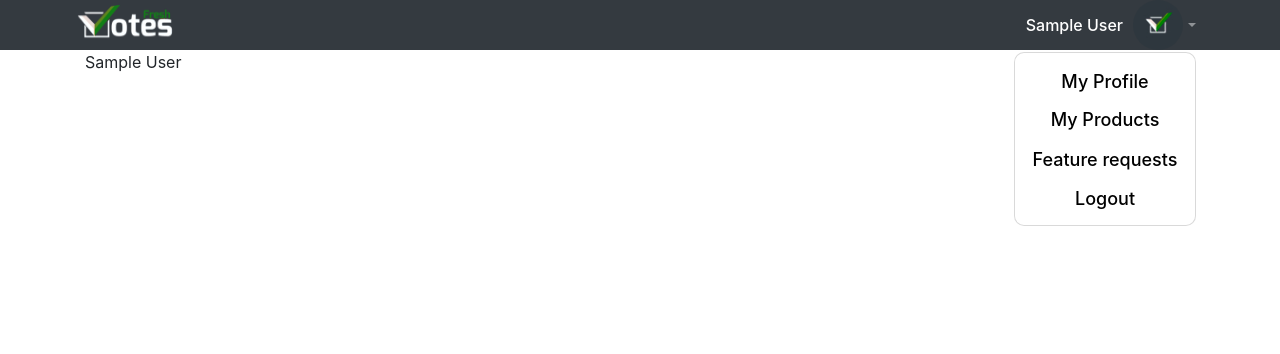
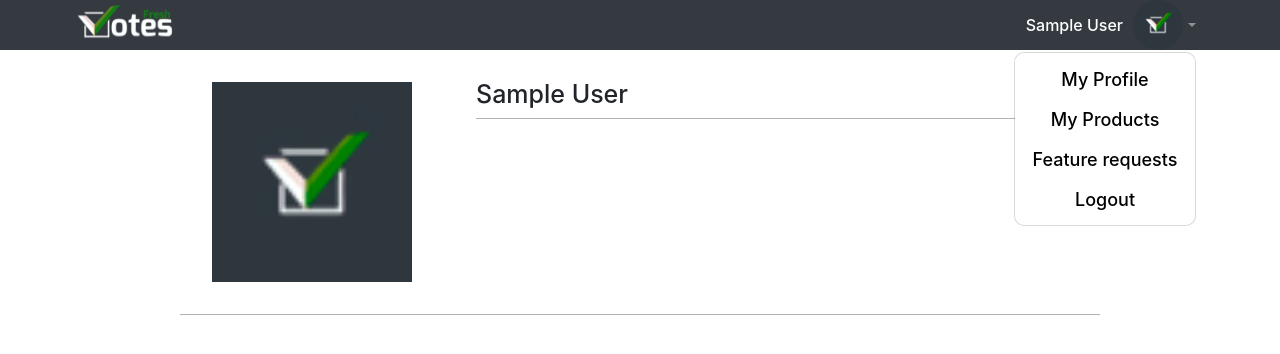
Before and after one commit to 3asyPe/FreshVotes, a Spring Boot app: page /user/1/profile in a window 1280 px wide, after a click that opens the changed part. Shown: the top 354 px of the page. Run offline with Spring Boot 4, Linux system fonts and the light colour scheme; the visitor is signed in with stand-in values (Sample User, id 1); some of the project's set-up classes (security, data sources, template engines, error pages and the like) are left out, and stand-ins take their place; some libraries are stand-ins or nearby versions.

Commit message:
Make profile page

```diff
--- a/FreshVotes/src/main/java/com/freshvotes/contoller/UserController.java
+++ b/FreshVotes/src/main/java/com/freshvotes/contoller/UserController.java
@@ -7,6 +7,7 @@ import org.springframework.stereotype.Controller;
 import org.springframework.ui.Model;
 import org.springframework.web.bind.annotation.GetMapping;
 import org.springframework.web.bind.annotation.PathVariable;
+import org.springframework.web.bind.annotation.PostMapping;
 import org.springframework.web.bind.annotation.RequestMapping;
 
 import com.freshvotes.domain.Feature;
@@ -34,6 +35,24 @@ public class UserController {
 		return "userProfile";
 	}
 
+	@GetMapping("/profile/edit")
+	public String editUserProfile(@PathVariable int userId,
+								  Model model) {
+		User user = userService.findById(userId);
+
+		model.addAttribute("user", user);
+
+		return "editUserProfile";
+	}
+
+	@PostMapping("/profile/edit")
+	public String saveUserProfile(@PathVariable int userId,
+								  User user) {
+		userService.save(user);
+
+		return "userProfile";
+	}
+
 	@GetMapping("/features")
 	public String showUserFeatureRequests(@PathVariable int userId,
 										  Model model) {
--- a/FreshVotes/src/main/resources/static/css/headerFragment.css
+++ b/FreshVotes/src/main/resources/static/css/headerFragment.css
@@ -58,17 +58,17 @@
     overflow: hidden;
 }
 
-#dropdown-first{
-	padding-top: 10px;
+.dropdown-first{
+    padding-top: 6px !important;
 }
 
-#dropdown-last{
-	padding-bottom: 8px;
+.dropdown-last{
+    padding-bottom: 6px !important;
 }
 
-#dropdown-first,
-#dropdown-last{
-	height: 46px;
+.dropdown-first,
+.dropdown-last{
+    height: 46px !important;
 }
 
 
--- a/FreshVotes/src/main/resources/static/css/userProfile.css
+++ b/FreshVotes/src/main/resources/static/css/userProfile.css
@@ -0,0 +1,97 @@
+.profile-container{
+    max-width: 950px;
+}
+
+.profile-header{
+    display: flex;
+    position: relative;
+
+    width: 100%;
+    padding: 2em;
+
+    border-bottom: 1px solid rgba(0, 0, 0, 0.3)
+}
+
+
+.profile-description{
+    margin: 0 2em 0 4em;
+    width: 100%;
+}
+
+.profile-icon-div{
+
+}
+
+.profile-icon{
+    width: 200px;
+    height: 200px;
+}
+
+.profile-name-div{
+    width: 100%;
+
+    padding-bottom: 0.7em;
+    border-bottom: 1px solid rgba(0, 0, 0, 0.3)
+}
+
+.profile-name{
+    margin: 0 auto;
+
+    font-size: 25px;
+    font-weight: 500;
+    line-height: 1;
+}
+
+.profile-info{
+    margin-top: 0.7em;
+    margin-left: 0.7em;
+}
+
+.profile-info-item{
+    display: flex;
+    width: 100%;
+    margin-top: 5px;
+
+    font-size: 14px;
+}
+
+.profile-info-label{
+    width: 25%;
+    color: #939191;
+}
+
+.profile-info-value{
+    width: 75%;
+}
+
+.more-dropdown{
+    position: absolute;
+
+    right: 10px;
+    top: 30px;
+}
+
+.more-icon{
+    height: 15px;
+    width: 15px;
+}
+
+.more-icon:hover{
+    fill: #939191;
+}
+
+.more-dropdown-item{
+    min-height: 30px !important;
+    min-width: 130px !important;
+
+    font-size: 16px !important;
+}
+
+.more-dropdown-first{
+    padding-top: 5px !important
+}
+
+.more-dropdown-first,
+.more-dropdown-last{
+    height: 35px;
+}
--- a/FreshVotes/src/main/resources/templates/dashboard-private.html
+++ b/FreshVotes/src/main/resources/templates/dashboard-private.html
@@ -58,7 +58,7 @@
 		</div>
 
 		<div th:if="${#lists.isEmpty(products)}">
-			error
+
 		</div>
 
 
--- a/FreshVotes/src/main/resources/templates/fragments/header.html
+++ b/FreshVotes/src/main/resources/templates/fragments/header.html
@@ -67,8 +67,7 @@
 
                         <div class="dropdown-item">
                             <div class="dropdown-item-inner">
-								<a class="dropdown-item-content" id="dropdown-first"
-									th:href="@{/user/{userId}/profile(userId=${#authentication.getPrincipal().getId()})}">My
+                                <a class="dropdown-item-content dropdown-first" th:href="@{/user/{userId}/profile(userId=${#authentication.getPrincipal().getId()})}">My
                                     Profile</a>
                             </div>
                         </div>
@@ -93,7 +92,7 @@
                                 class="dropdown-item-inner">
                                 <input type="hidden" th:name="${_csrf.parameterName}"
                                     th:value="${_csrf.token}" />
-								<button type="submit" class="dropdown-item-content" id="dropdown-last">Logout</button>
+                                <button type="submit" class="dropdown-item-content dropdown-last">Logout</button>
                             </form>
                         </div>
 
--- a/FreshVotes/src/main/resources/templates/userProfile.html
+++ b/FreshVotes/src/main/resources/templates/userProfile.html
@@ -14,12 +14,65 @@
 </head>
 <body>
 
+<svg style="display: none">
+    <symbol id="more" viewBox="0 0 515.555 515.555">
+        <g>
+            <path d="m303.347 18.875c25.167 25.167 25.167 65.971 0 91.138s-65.971 25.167-91.138 0-25.167-65.971 0-91.138c25.166-25.167 65.97-25.167 91.138 0"/><path d="m303.347 212.209c25.167 25.167 25.167 65.971 0 91.138s-65.971 25.167-91.138 0-25.167-65.971 0-91.138c25.166-25.167 65.97-25.167 91.138 0"/><path d="m303.347 405.541c25.167 25.167 25.167 65.971 0 91.138s-65.971 25.167-91.138 0-25.167-65.971 0-91.138c25.166-25.167 65.97-25.167 91.138 0"/>
+        </g>
+    </symbol>
+</svg>
+
 <div th:replace="fragments/header :: header"></div>
 
-<div class="container">
+<div class="container profile-container">
+    <div class="profile-header">
+        <div class="profile-icon-div">
+            <img class="profile-icon" th:src="@{${user.imageURL}}">
+        </div>
 
-	<div th:text="${user.name}"></div>
+        <div class="profile-description">
+            <div class="profile-name-div">
+                <div class="profile-name" th:text="${user.name}"></div>
+            </div>
+            <div class="profile-info">
+                <div class="profile-info-item" th:if="${user.city != null}">
+                    <div class="profile-info-label">City of residence:</div>
+                    <div class="profile-info-value" th:text="${user.city}"></div>
+                </div>
+                <div class="profile-info-item" th:if="${user.birthday != null}">
+                    <div class="profile-info-label">Birthday:</div>
+                    <div class="profile-info-value" th:text="${#dates.format(user.birthday, 'yyyy-MMM-dd')}"></div>
+                </div>
+                <div class="profile-info-item" th:if="${user.website != null}">
+                    <div class="profile-info-label">Website:</div>
+                    <a class="profile-info-value" th:href="${user.website}">[[${user.website}]]</a>
+                </div>
+                <div class="profile-info-item" th:if="${user.company != null}">
+                    <div class="profile-info-label">Company:</div>
+                    <a class="profile-info-value" th:href="${user.company}">[[${user.company}]]</a>
+                </div>
+            </div>
+        </div>
 
+        <div th:if="${#authentication.getPrincipal().getId() == user.id}" class="dropdown more-dropdown">
+            <svg class="dropdown-toggle more-icon" id="dropdownMoreButton" data-toggle="dropdown"
+                aria-haspopup="true" aria-expanded="false">
+                <use xlink:href="#more"></use>
+            </svg>
+            <div class="dropdown-menu dropdown-menu-right"
+                 aria-labelledby="dropdownMoreButton">
+                <div class="dropdown-item more-dropdown-item">
+                    <div class="dropdown-item-inner">
+                        <a class="dropdown-item-content more-dropdown-first" th:href="@{/user/{userId}/profile/edit(userId=${#authentication.getPrincipal().getId()})}">Edit</a>
+                    </div>
+                </div>
+            </div>
+        </div>
+    </div>
+
+    <div class="profile-lists">
+
+    </div>
 </div>
 
 </body>
```
Also changed, not shown: FreshVotes/src/main/java/com/freshvotes/domain/User.java (+30 -0 lines), FreshVotes/src/main/resources/static/images/more (1).svg (added), FreshVotes/src/main/resources/static/images/more.svg (added). Lines whose indentation alone changed are shown as unchanged.
